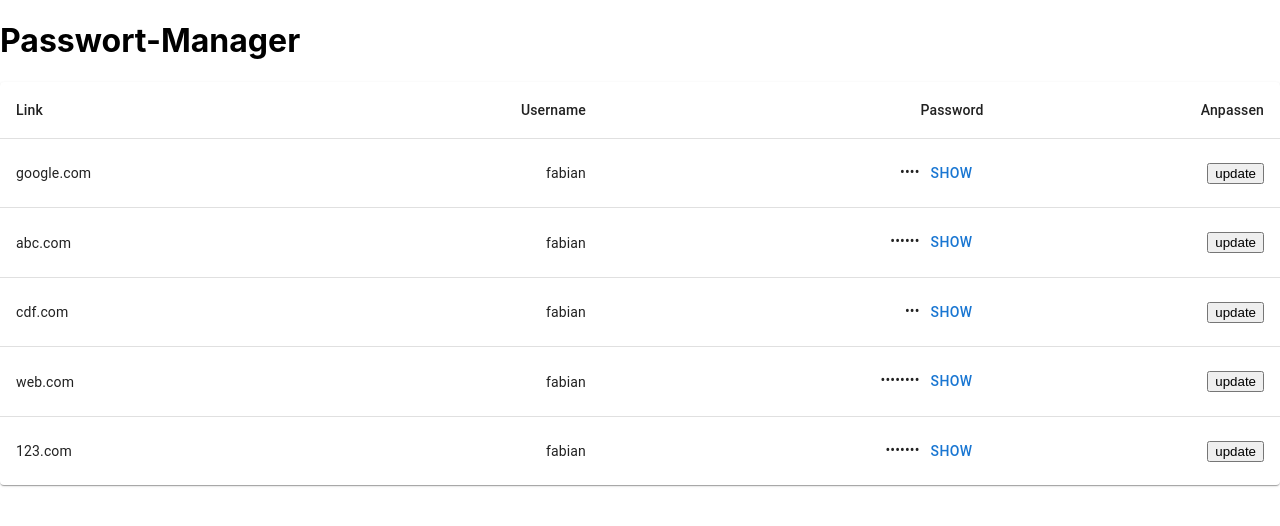
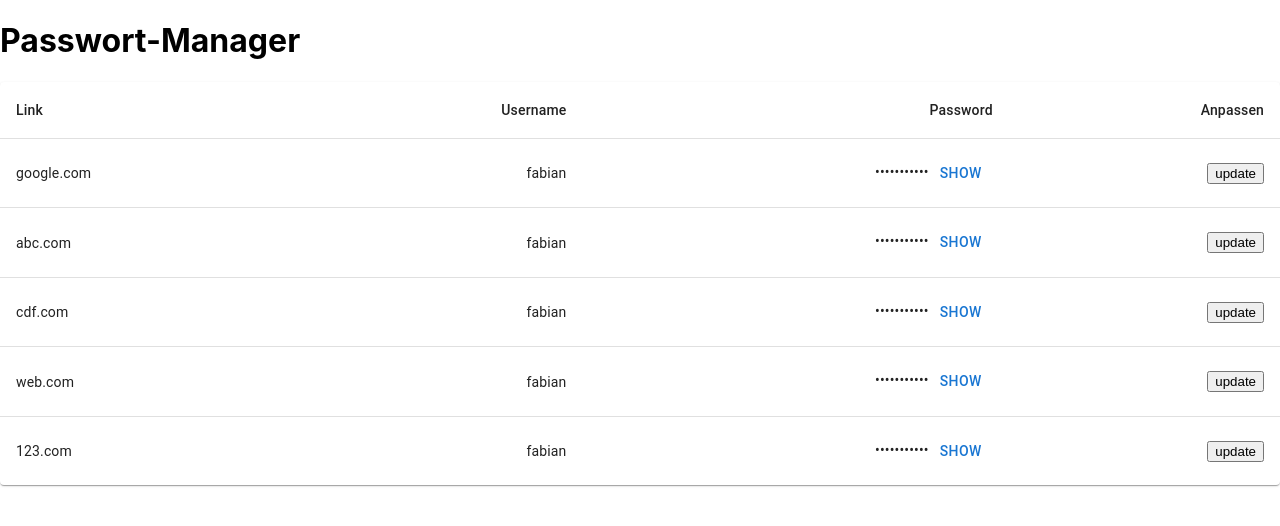
Before and after one commit to Fabian275/passwortSafe, a React (Create React App) app in the folder frontend/: page /password-manager in a window 1280 px wide. Shown: the top 526 px of the page. Built offline with nearby package versions, Linux system fonts and the light colour scheme; sample sign-in values are in the browser's storage.

Commit message:
changed the mistake with the function maskPassword

```diff
--- a/frontend/src/components/PasswordManager.tsx
+++ b/frontend/src/components/PasswordManager.tsx
@@ -35,8 +35,8 @@ const PasswordManager: React.FC = () => {
     }));
   };
 
-  const maskPassword = (password: string) => {
-    return "•".repeat(password.length);
+  const maskPassword = () => {
+    return "•••••••••••";
   };
 
   return (
@@ -63,9 +63,7 @@ const PasswordManager: React.FC = () => {
                 </TableCell>
                 <TableCell align="right">{row.username}</TableCell>
                 <TableCell align="right">
-                  {visiblePasswords[row.link]
-                    ? row.password
-                    : maskPassword(row.password)}
+                  {visiblePasswords[row.link] ? row.password : maskPassword()}
                   <Button onClick={() => togglePasswordVisibility(row.link)}>
                     {visiblePasswords[row.link] ? "Hide" : "Show"}
                   </Button>
```
